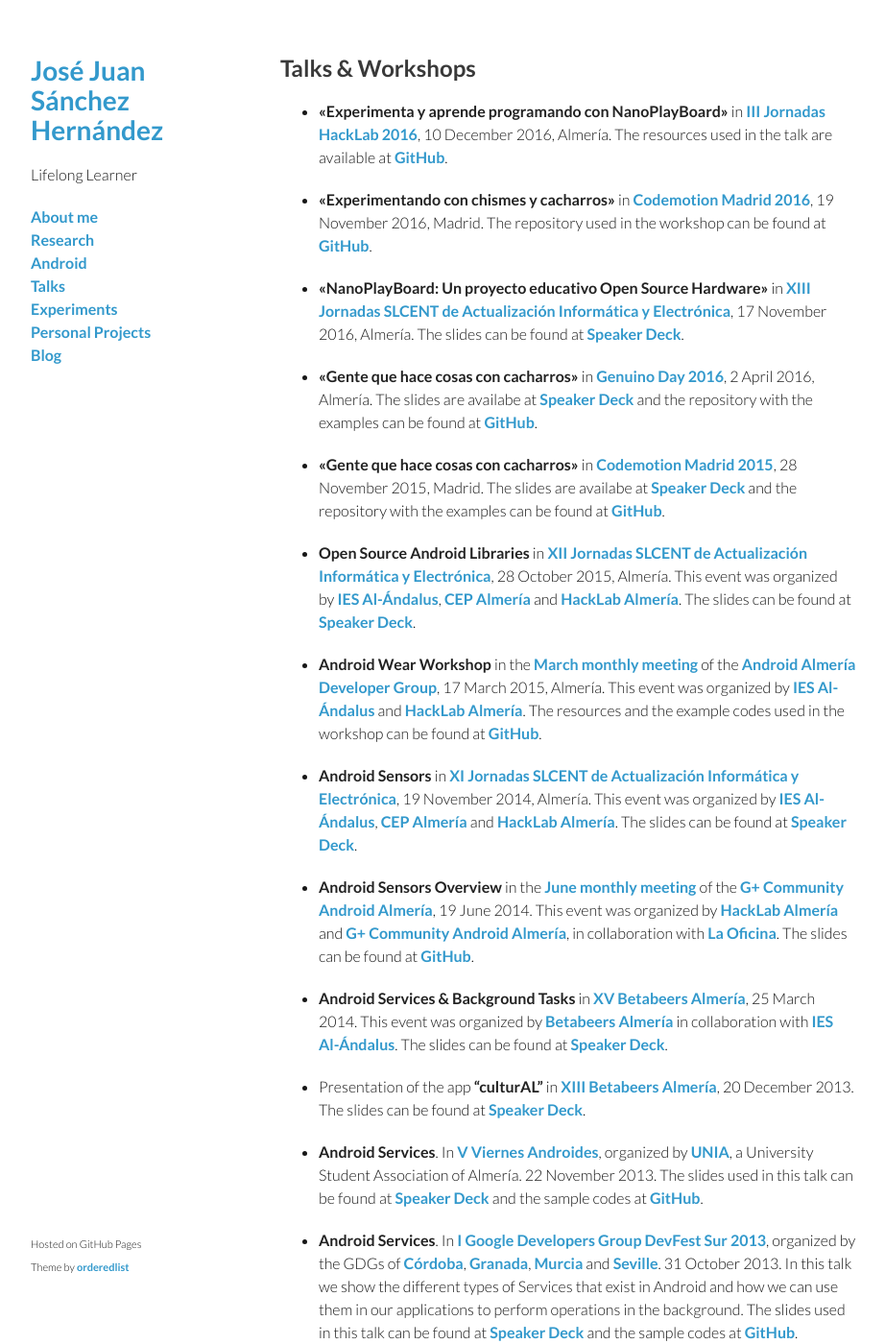
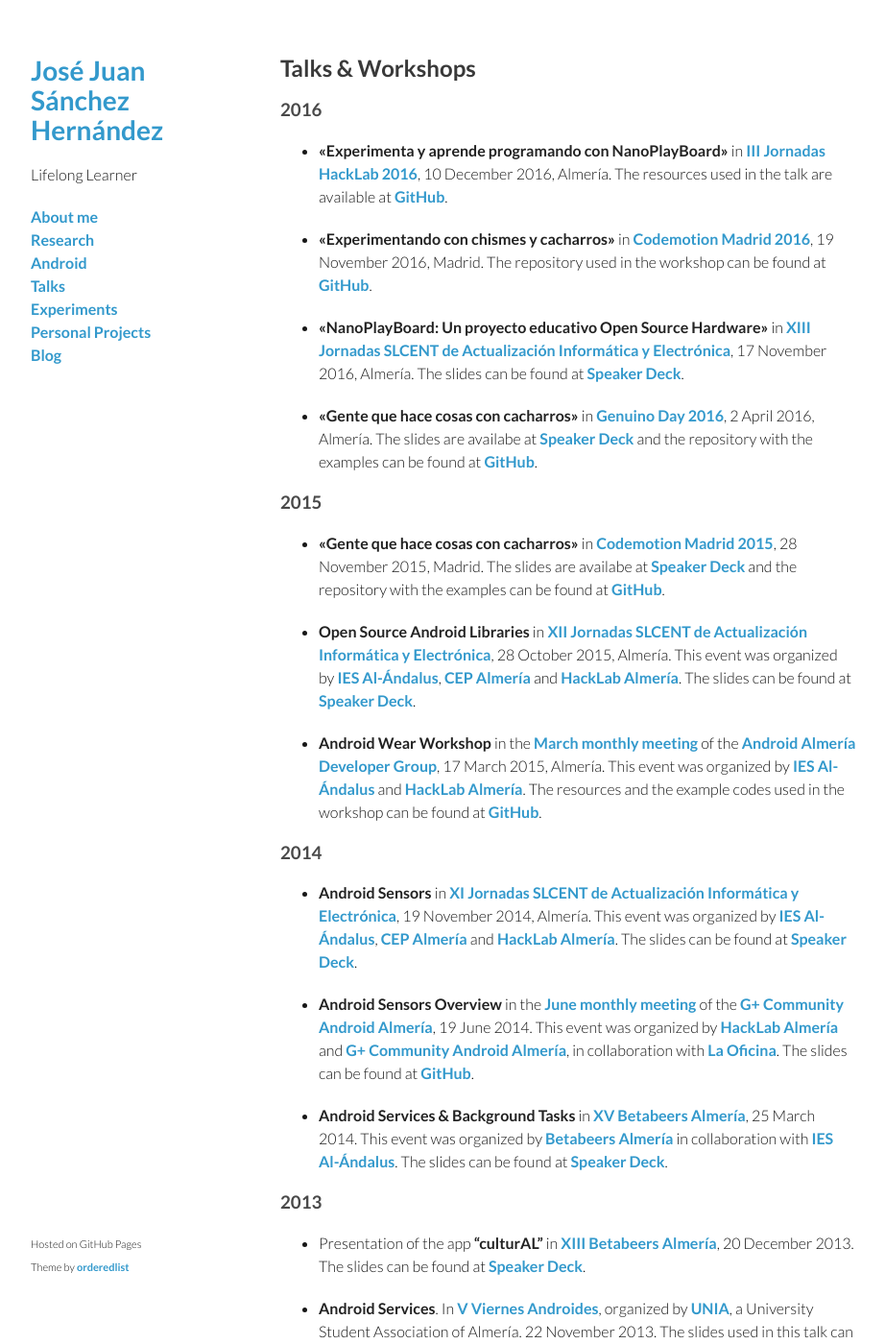
Before and after one commit to josejuansanchez/josejuansanchez.github.io, a Jekyll site: the page built from talks/index.md, in a window 1280 px wide and 1400 px high. Shown: the whole window at 96% size, without its empty margins (178-1100 px from the left). Built offline with Jekyll 4.4.1, drawn with Linux system fonts in a browser that asks for light colours.

Commit message:
Added year as subtitles

```diff
--- a/talks/index.md
+++ b/talks/index.md
@@ -4,6 +4,8 @@
 ---
 
 ## Talks & Workshops
+
+### 2016
 
   * **«Experimenta y aprende programando con NanoPlayBoard»** in [III Jornadas HackLab 2016](http://hacklabalmeria.net/2016/12/10/iii-jornadas-hacklab.html), 10 December 2016, Almería. The resources used in the talk are available at [GitHub](https://github.com/josejuansanchez/jornadas-hacklab-2016).
 
@@ -13,17 +15,23 @@
 
   * **«Gente que hace cosas con cacharros»** in [Genuino Day 2016](http://hacklabalmeria.net/actividades/2016/04/02/genuino-day.html), 2 April 2016, Almería. The slides are availabe at [Speaker Deck](https://speakerdeck.com/josejuansanchez/gente-que-hace-cosas-con-cacharros) and the repository with the examples can be found at [GitHub](https://github.com/josejuansanchez/codemotion-2015).
 
+### 2015
+
   * **«Gente que hace cosas con cacharros»** in [Codemotion Madrid 2015](http://2015.codemotion.es/agenda.html#5699289732874240/43004009), 28 November 2015, Madrid. The slides are availabe at [Speaker Deck](https://speakerdeck.com/josejuansanchez/gente-que-hace-cosas-con-cacharros) and the repository with the examples can be found at [GitHub](https://github.com/josejuansanchez/codemotion-2015).
 
   * **Open Source Android Libraries** in [XII Jornadas SLCENT de Actualización Informática y Electrónica](http://hacklabalmeria.net/actividades/2015/10/28/xii-jornadas-slcent.html), 28 October 2015, Almería. This event was organized by [IES Al-Ándalus](http://www.iesalandalus.org), [CEP Almería](http://www.cepalmeria.org) and [HackLab Almería](http://hacklabalmeria.net). The slides can be found at [Speaker Deck](https://speakerdeck.com/josejuansanchez/open-source-android-libraries).
 
   * **Android Wear Workshop** in the [March monthly meeting](https://plus.google.com/u/0/events/ck6ofq23ktvmeu5hiuch561rq94?authkey=CLznvYq-uOD8tQE) of the [Android Almería Developer Group](https://plus.google.com/u/0/communities/105420979515011141876), 17 March 2015, Almería. This event was organized by [IES Al-Ándalus](http://www.iesalandalus.org) and [HackLab Almería](http://hacklabalmeria.net). The resources and the example codes used in the workshop can be found at [GitHub](https://github.com/josejuansanchez/android-wear-workshop).
 
+### 2014
+
   * **Android Sensors** in [XI Jornadas SLCENT de Actualización Informática y Electrónica](http://hacklabalmeria.net/evento/20141119/), 19 November 2014, Almería. This event was organized by [IES Al-Ándalus](http://www.iesalandalus.org), [CEP Almería](http://www.cepalmeria.org) and [HackLab Almería](http://hacklabalmeria.net). The slides can be found at [Speaker Deck](https://speakerdeck.com/josejuansanchez/android-sensors).
 
   * **Android Sensors Overview** in the [June monthly meeting](https://plus.google.com/u/0/events/c413kli326rdrf6ufgro4jecjm8) of the [G+ Community Android Almería](https://plus.google.com/u/0/communities/105420979515011141876), 19 June 2014. This event was organized by [HackLab Almería](http://hacklabalmeria.net) and [G+ Community Android Almería](https://plus.google.com/u/0/communities/105420979515011141876), in collaboration with [La Oficina](http://laoficinacultural.org). The slides can be found at [GitHub](http://josejuansanchez.org/android-sensors-overview/).
 
   * **Android Services & Background Tasks** in [XV Betabeers Almería](http://betabeers.com/event/xv-betabeers-almeria-1691/), 25 March 2014. This event was organized by [Betabeers Almería](https://twitter.com/betabeersALM) in collaboration with [IES Al-Ándalus](http://www.iesalandalus.org). The slides can be found at [Speaker Deck](https://speakerdeck.com/josejuansanchez/android-services-and-background-tasks).
+
+### 2013
 
   * Presentation of the app **"culturAL"** in [XIII Betabeers Almería](http://betabeers.com/event/xiii-betabeers-almeria-1429/), 20 December 2013. The slides can be found at [Speaker Deck](https://speakerdeck.com/josejuansanchez/cultural).
 
```
